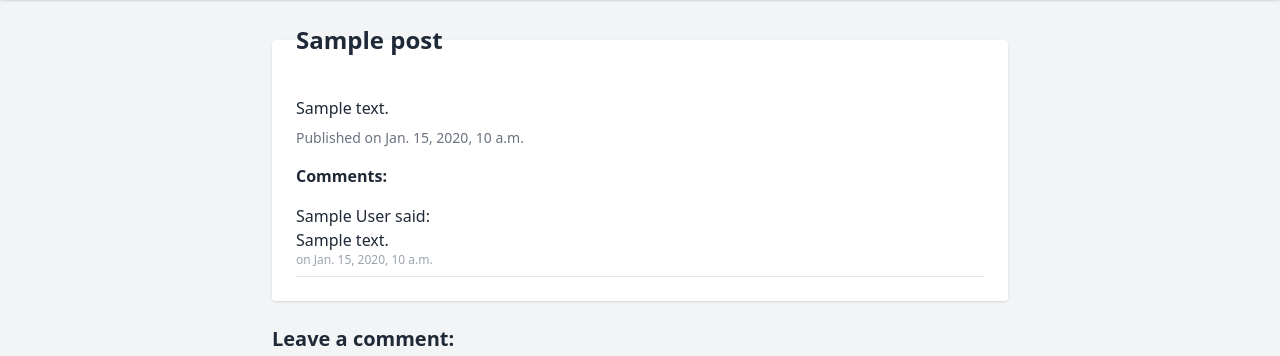
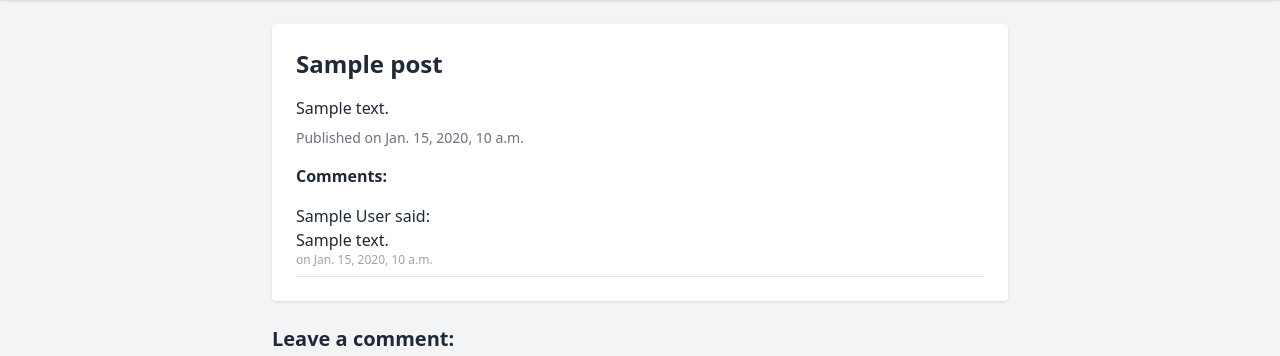
Before and after one commit to Yui0126/yuinaruse, a Django app: page /blogs/1/ in a window 1280 px wide. Shown: the part 64-420 px from the top of the page. Run offline with Django 5.2, Linux system fonts and the light colour scheme; tables that the repository leaves empty hold one stand-in row (values such as "Sample post"); some libraries are stand-ins or nearby versions.

Commit message:
adjusted design

```diff
--- a/blogs/templates/blogs/detail.html
+++ b/blogs/templates/blogs/detail.html
@@ -4,7 +4,7 @@
 
 {% block content %}
 <fieldset class="bg-white rounded shadow p-6 mb-6 dark:bg-gray-800 dark:text-gray-100">
-  <legend><h2 class="text-2xl font-bold">{{ post.title }}</h2></legend>
+  <h2 class="text-2xl font-bold">{{ post.title }}</h2>
   <p class="mt-4">{{ post.content }}</p>
   <p class="text-gray-500 dark:text-gray-400 text-sm mt-2">Published on {{ post.created_at }}</p>
 
--- a/mysite/settings.py
+++ b/mysite/settings.py
@@ -25,7 +25,7 @@ SECRET_KEY = 'django-insecure-kzz#l_d(13zv&d2nf9url_ol_%232wc5*d(1!_t6uzy6#2u=!a
 # SECURITY WARNING: don't run with debug turned on in production!
 DEBUG = True
 
-ALLOWED_HOSTS = ["178.128.223.235", "yuinaruse.com"]
+ALLOWED_HOSTS = ["178.128.223.235", "yuinaruse.com","www.yuinaruse.com", "127.0.0.1"]
 
 
 # Application definition
```
